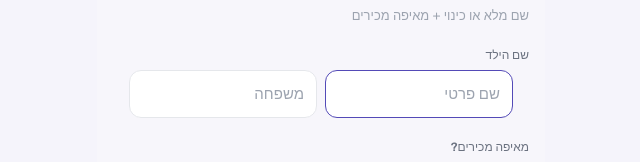
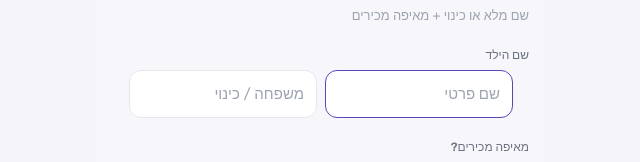
Before and after one commit to madeinphk-alt/kidimeet, a Next.js app: page /friends/add in a window 1280 px wide. Shown: the part 160-322 px from the top of the page, without its empty margins (319-959 px from the left). Built offline with nearby package versions, Linux system fonts and the light colour scheme.

Commit message:
fix: last name placeholder to משפחה / כינוי

```diff
--- a/src/app/friends/add/page.tsx
+++ b/src/app/friends/add/page.tsx
@@ -225,7 +225,7 @@ function AddFriendForm() {
               <input
                 value={childLastName}
                 onChange={e => setChildLastName(e.target.value)}
-                placeholder="משפחה"
+                placeholder="משפחה / כינוי"
                 className="w-0 flex-1 border border-gray-200 rounded-xl px-3 py-3 text-[15px] text-right focus:outline-none focus:border-[#534AB7] bg-white min-w-0"
                 dir="rtl"
               />
```
